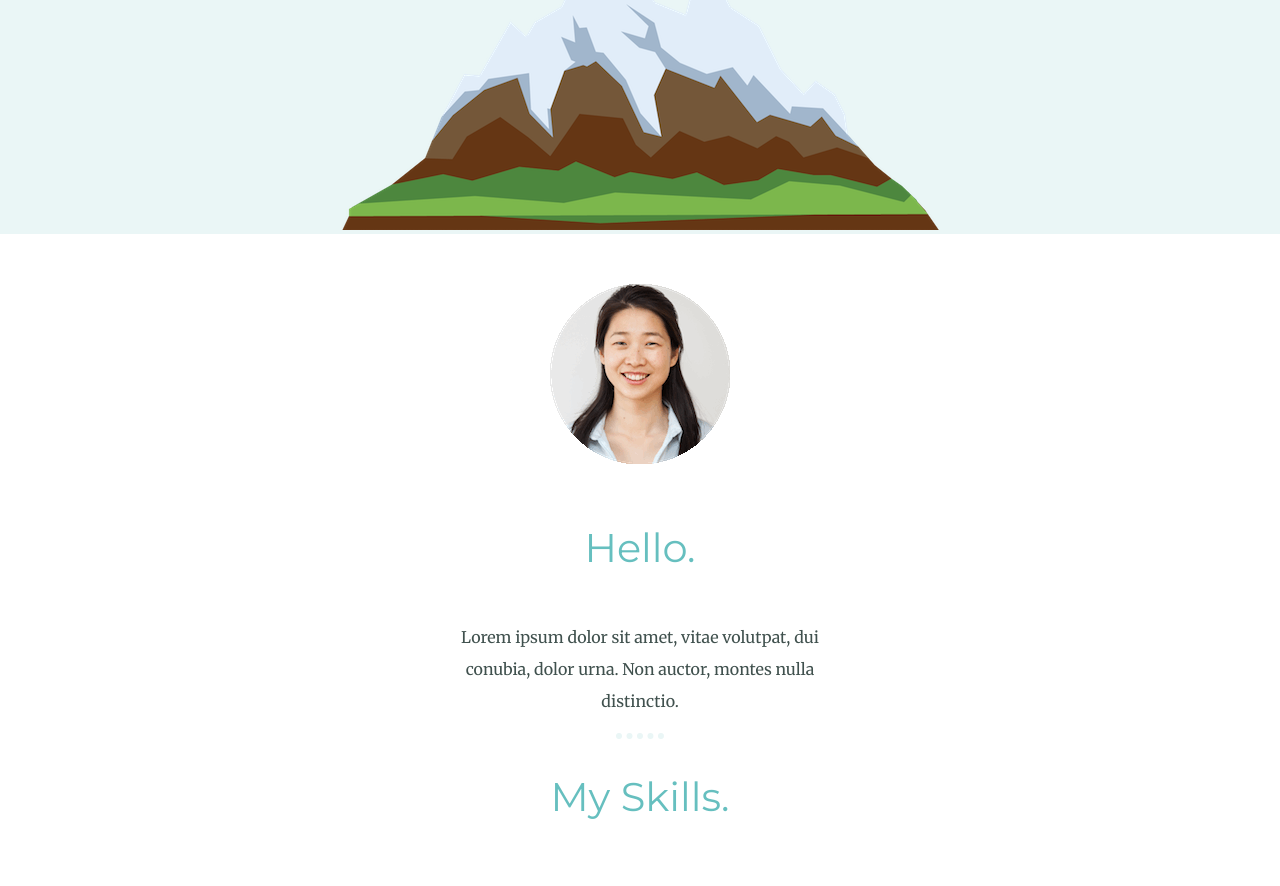
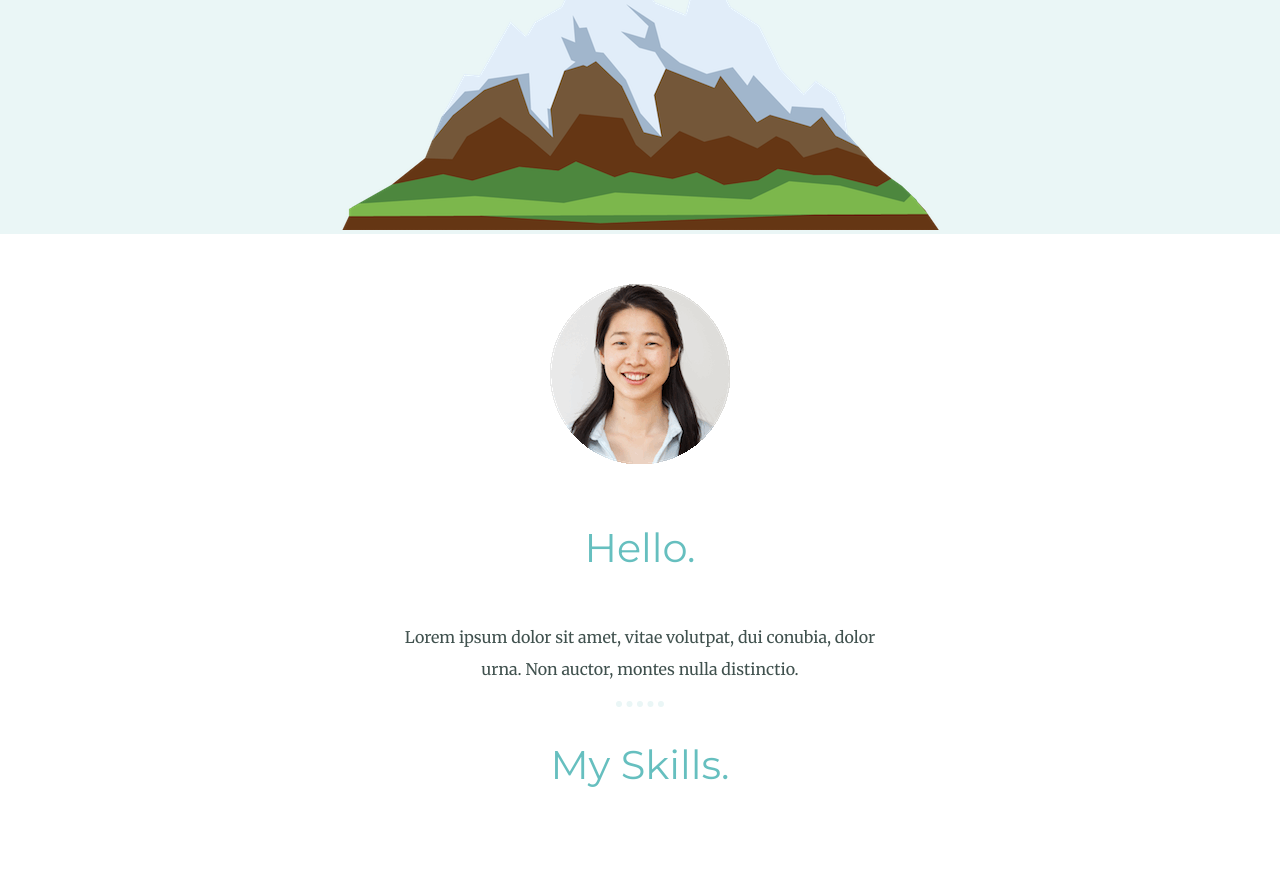
Before and after one commit to abasalge97/personal-website, a plain HTML site: page index.html in a window 1280 px wide. Shown: the part 524-1410 px from the top of the page. Drawn offline with Linux system fonts and the light colour scheme.

Commit message:
updated css for class profile
Replaced padding with margin

```diff
--- a/css/styles.css
+++ b/css/styles.css
@@ -75,11 +75,10 @@ body {
 
 .self-introduction{
   color: #40514E;
-  text-align: center;
 }
 
 .profile{
-  padding: 0 35% 0 35%;
+  margin: auto 25rem auto 25rem;
   line-height: 2;
 
 }
```
